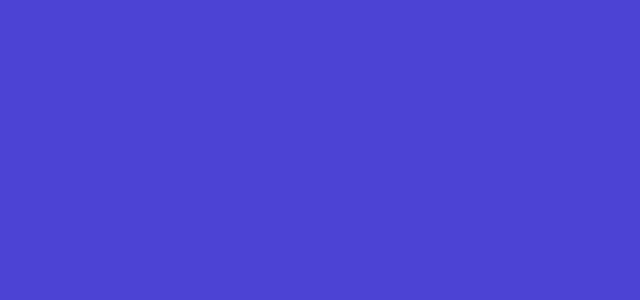
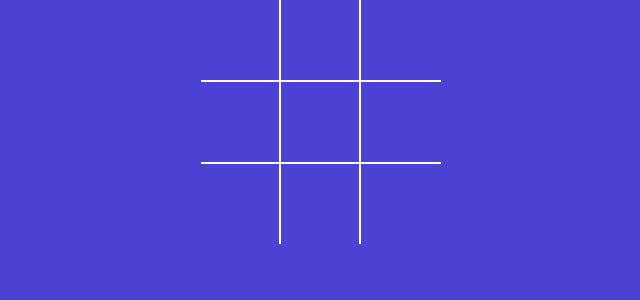
Before and after one commit to jawedH404/tictactoe-game, a React (Vite) app: page / in a window 1280 px wide. Shown: the top 300 px of the page, without its empty margins (319-959 px from the left). Built offline with nearby package versions, Linux system fonts and the light colour scheme.

Commit message:
displey X when clicking on a squaree

```diff
--- a/src/components/Board.jsx
+++ b/src/components/Board.jsx
@@ -18,9 +18,10 @@ const Board = () => {
     });
   };
 
+
   const renderSquare = position => {
     return (
-      <square
+      <Square
         value={squares[position]}
         onClick={() => handleSquareClick(position)}
       />
@@ -42,7 +43,7 @@ const Board = () => {
       <div className="board-row">
         {renderSquare(6)}
         {renderSquare(7)}
-        {renderSquare(83)}
+        {renderSquare(8)}
       </div>
     </div>
   );
```
Also changed, not shown: 1 other file (tests, documents, lock files or other folders).
